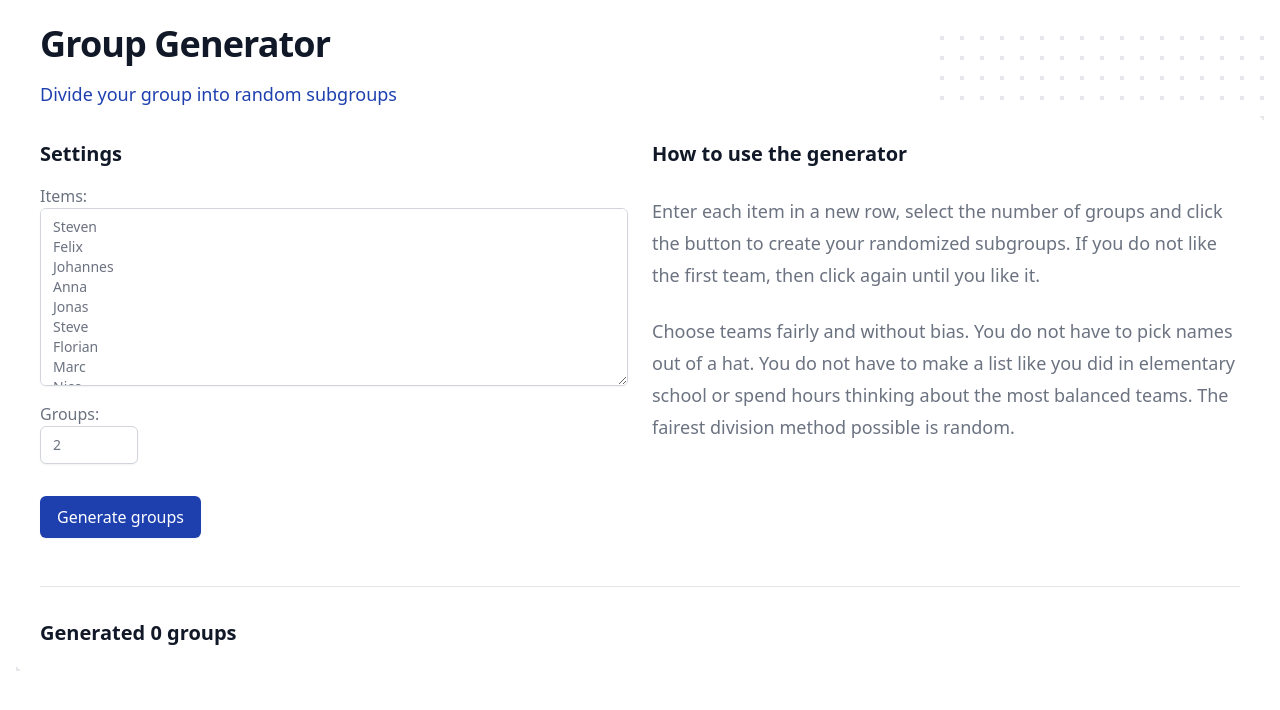
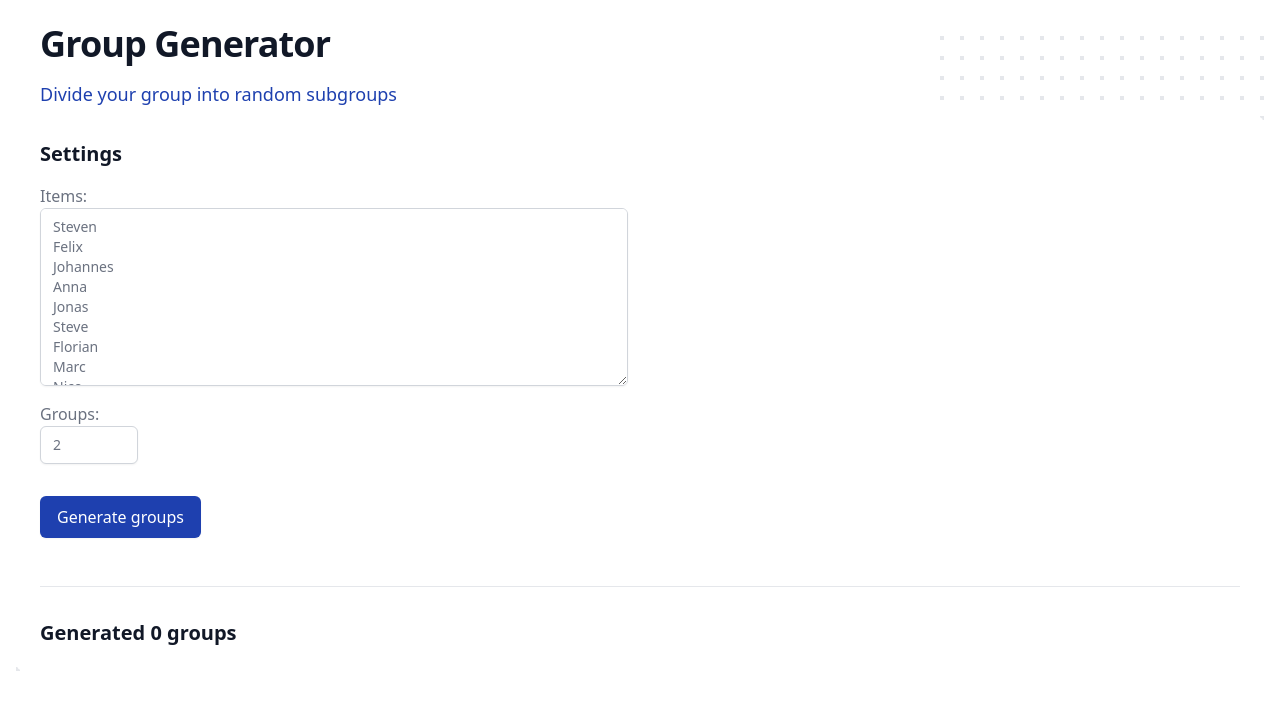
Before and after one commit to steven-mi/group-generator, a React (Create React App) app: page / in a window 1280 px wide. Shown: the top 710 px of the page. Built offline with nearby package versions, Linux system fonts and the light colour scheme.

Commit message:
feature: hide usage instructions in mobile

```diff
--- a/src/pages/HomePage/index.tsx
+++ b/src/pages/HomePage/index.tsx
@@ -20,7 +20,7 @@ export function HomePage() {
                         <div className="text-gray-500">
                             <GeneratorForm default={defaultGroups} onClick={setGroups}/>
                         </div>
-                        <div className="prose prose-indigo prose-lg text-gray-500">
+                        <div className="sm:invisible prose prose-indigo prose-lg text-gray-500">
                             <UsageInstruction/>
                         </div>
                     </div>
```
